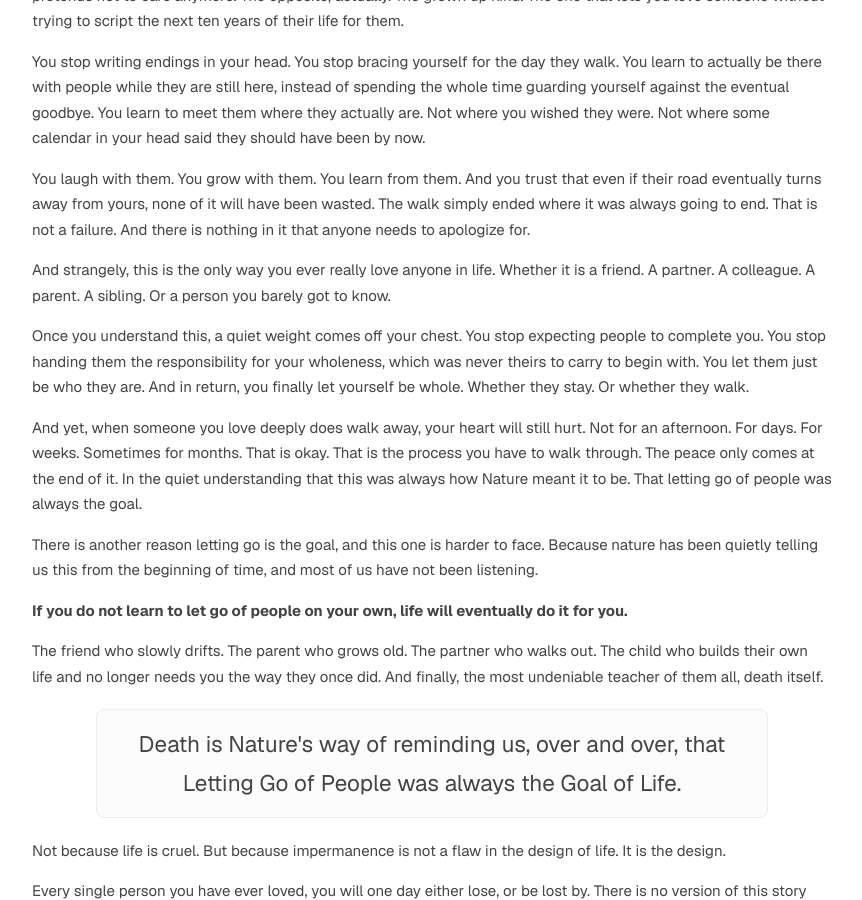
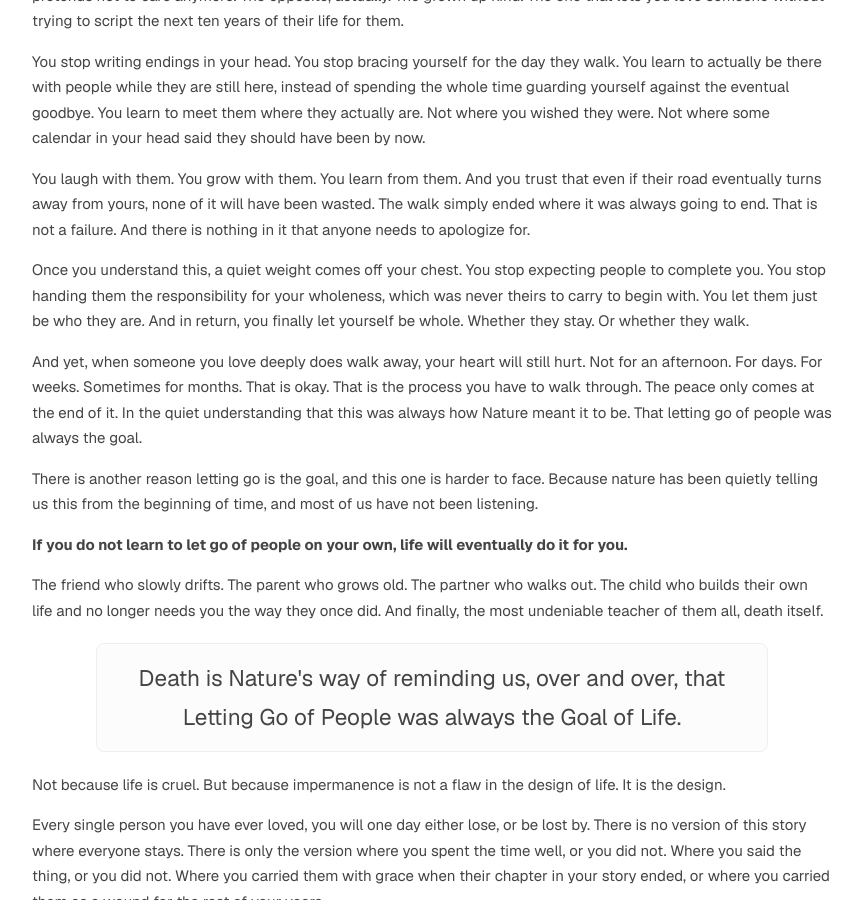
Before and after one commit to trmanish/trmanish.github.io, a Jekyll site: the page built from _posts/2026-05-14-the-purpose-of-life-is-people-letting-them-go-is-the-goal.md, in a window 1280 px wide and 900 px high, scrolled down 5976 px. Shown: the whole window, without its empty margins (208-1070 px from the left). Built offline with Jekyll 4.4.1, drawn with Linux system fonts in a browser that asks for light colours.

Commit message:
Remove the strangely-only-way-you-love line

```diff
--- a/_posts/2026-05-14-the-purpose-of-life-is-people-letting-them-go-is-the-goal.md
+++ b/_posts/2026-05-14-the-purpose-of-life-is-people-letting-them-go-is-the-goal.md
@@ -151,8 +151,6 @@ You stop writing endings in your head. You stop bracing yourself for the day the
 
 You laugh with them. You grow with them. You learn from them. And you trust that even if their road eventually turns away from yours, none of it will have been wasted. The walk simply ended where it was always going to end. That is not a failure. And there is nothing in it that anyone needs to apologize for.
 
-And strangely, this is the only way you ever really love anyone in life. Whether it is a friend. A partner. A colleague. A parent. A sibling. Or a person you barely got to know.
-
 Once you understand this, a quiet weight comes off your chest. You stop expecting people to complete you. You stop handing them the responsibility for your wholeness, which was never theirs to carry to begin with. You let them just be who they are. And in return, you finally let yourself be whole. Whether they stay. Or whether they walk.
 
 And yet, when someone you love deeply does walk away, your heart will still hurt. Not for an afternoon. For days. For weeks. Sometimes for months. That is okay. That is the process you have to walk through. The peace only comes at the end of it. In the quiet understanding that this was always how Nature meant it to be. That letting go of people was always the goal.
```
